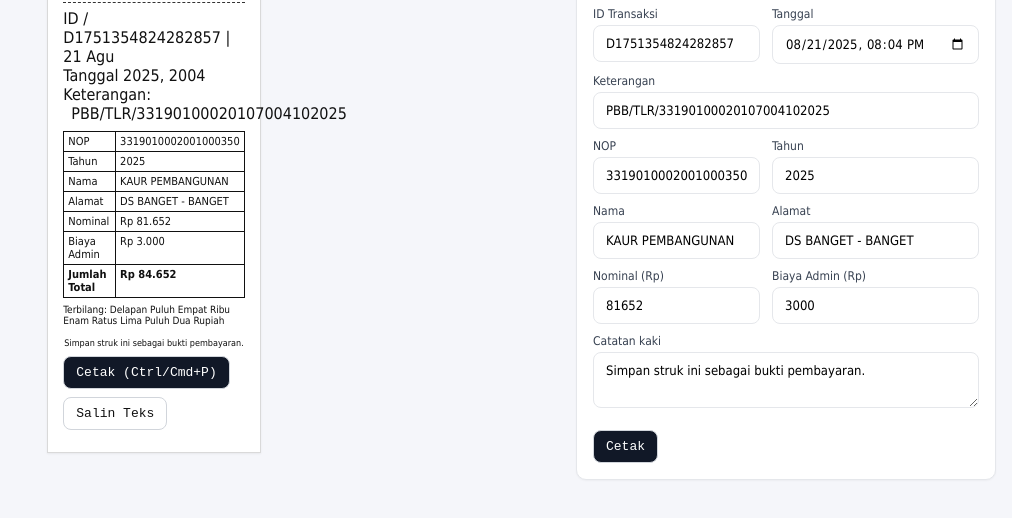
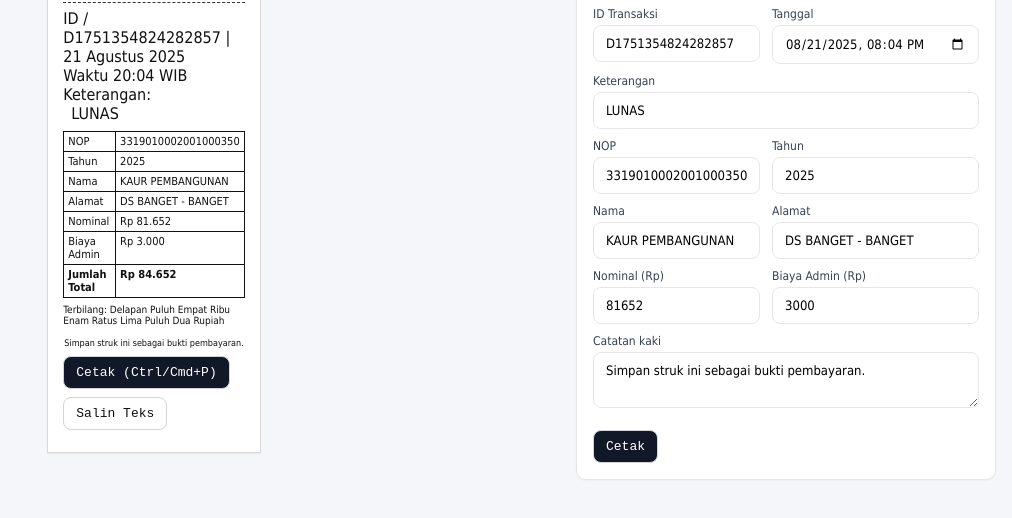
Before and after one commit to RiskiGamer-Z/strukdsbanget, a plain HTML site: page index.html in a window 1280 px wide. Shown: the part 188-706 px from the top of the page, without its empty margins (268-1280 px from the left). Drawn offline with Linux system fonts and the light colour scheme.

Commit message:
Update index.html

```diff
--- a/index.html
+++ b/index.html
@@ -201,9 +201,9 @@
                 <div class="hr"></div>
 
                 <div class="mt6">
-                    <div>ID / <span id="pId">D0000000000000000</span> | <span id="pTanggal"></span></div>
-                    <div>Tanggal <span id="pTahun">2025</span>, <span id="pTanggalTime"></span></div>
-                    <div>Keterangan:</div>
+                    <div>ID / <span id="pId">D0000000000000000</span> | <span id="pTanggal"></span> <span id="pTahun">2025</span></div>
+                    <div>Waktu <span id="pTanggalTime"></span> WIB </div>
+                    <div>Keterangan: </div>
                     <div style="margin-left: 8px;"><span id="pKeterangan">PBB/TLR/0000</span></div>
                 </div>
 
@@ -282,7 +282,7 @@
                 </div>
                 <div class="col-span-2">
                     <label for="keterangan">Keterangan</label>
-                    <input type="text" id="keterangan" value="PBB/TLR/33190100020107004102025" />
+                    <input type="text" id="keterangan" value="LUNAS" />
                 </div>
                 <div>
                     <label for="nop">NOP</label>
@@ -348,6 +348,7 @@
                 pTanggal: document.getElementById('pTanggal'),
                 pTanggalTime: document.getElementById('pTanggalTime'),
                 pKeterangan: document.getElementById('pKeterangan'),
+                pKeteranganStatus: document.getElementById('pKeteranganStatus'),
                 pNop: document.getElementById('pNop'),
                 pTahun: document.getElementById('pTahun'),
                 pNama: document.getElementById('pNama'),
@@ -451,14 +452,14 @@
                     try {
                         const t = dom.tanggal.value ? new Date(dom.tanggal.value) : new Date();
                         if (!isNaN(t.getTime())) {
-                            // Format: "22 Agu" for date
-                            const dateOpts = { month:'short', day:'2-digit' };
+                            // Format: full month name (e.g., 22 Agustus)
+                            const dateOpts = { month:'long', day:'2-digit' };
                             dom.pTanggal.textContent = t.toLocaleString('id-ID', dateOpts).replace('.', '');
 
-                            // Format: "0210" for time (HHMM)
+                            // Format time HH:MM with colon
                             const hours = String(t.getHours()).padStart(2, '0');
                             const minutes = String(t.getMinutes()).padStart(2, '0');
-                            dom.pTanggalTime.textContent = hours + minutes;
+                            dom.pTanggalTime.textContent = hours + ':' + minutes;
                         } else {
                             dom.pTanggal.textContent = 'Invalid Date';
                             dom.pTanggalTime.textContent = '';
@@ -469,6 +470,8 @@
                         dom.pTanggalTime.textContent = '';
                     }
 
+                    // Set status fixed to LUNAS and show entered number below
+                    if (dom.pKeteranganStatus) dom.pKeteranganStatus.textContent = 'LUNAS';
                     dom.pKeterangan.textContent = dom.keterangan.value || '';
                     dom.pNop.textContent = dom.nop.value || '';
                     dom.pTahun.textContent = dom.tahun.value || '';
```
